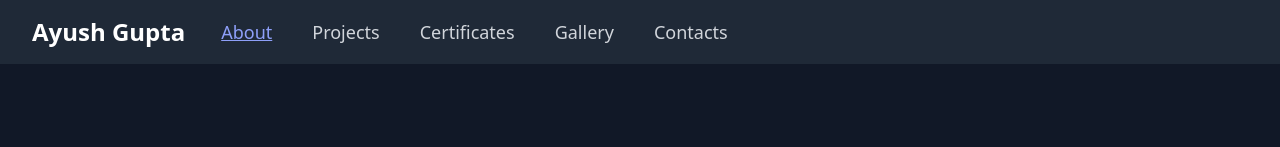
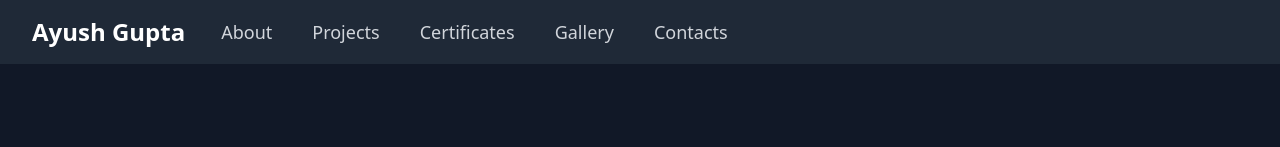
Before and after one commit to Ayush-gupta-dev/my-portfolio, a React (Create React App) app: page / in a window 1280 px wide. Shown: the top 147 px of the page. Built offline with nearby package versions, Linux system fonts and the light colour scheme; the HTML template or start-up script is replaced by a standard one.

Commit message:
nvabar react-scroll addedd

```diff
--- a/package.json
+++ b/package.json
@@ -14,7 +14,10 @@
     "react-dom": "^18.2.0",
     "react-icons": "^4.11.0",
     "react-scripts": "5.0.1",
+    "react-scroll": "^1.8.9",
+    "react-scrollspy": "^3.4.3",
     "react-typewriter-effect": "^1.1.0",
+    "scrollspy": "^1.6.0",
     "tailwindcss": "^3.3.3",
     "web-vitals": "^2.1.4"
   },
--- a/src/App.js
+++ b/src/App.js
@@ -7,8 +7,12 @@ function App() {
 
  <div className="h-screen relative">
       <Navbar/>
+      <section id="about">
       <About/>
+      </section>
+      <section id="contact">
       <Contact/>
+      </section>
     </div>
   );
 }
--- a/src/screens/Contact.js
+++ b/src/screens/Contact.js
@@ -4,7 +4,7 @@ import Form from '../components/Contact_Form/Form'
 const Contact = () => {
   return (
     <>
-    <div className='flex md:flex-row flex-col justify-center  md:p-12 md:mb-12 md:mx-20 p-0 m-0'>
+    <div className='md:mt-24 flex md:flex-row flex-col justify-center  md:p-12 md:mx-20 p-0 m-0'>
         <div className='md:w-[397px] w-full'>
         <div className=' text-[#f8f8f2] font-bold md:text-5xl text-2xl w-full text-center font-sora'>
         Contact
--- a/src/screens/navbar.js
+++ b/src/screens/navbar.js
@@ -1,13 +1,14 @@
 import { Fragment } from 'react'
 import { Disclosure, Menu, Transition } from '@headlessui/react'
 import { Bars3Icon, XMarkIcon } from '@heroicons/react/24/outline'
+import { Link } from 'react-scroll'
 
 const navigation = [
-    { name: 'About', href: '#', current: true },
+    { name: 'About', href: 'about', current: false },
   { name: 'Projects', href: '#', current: false },
   { name: 'Certificates', href: '#', current: false },
   { name: 'Gallery', href: '#', current: false },
-  { name: 'Contacts', href: '#', current: false },
+  { name: 'Contacts', href: 'contact', current: false },
 ]
 
 function classNames(...classes) {
@@ -39,18 +40,23 @@ export default function Navbar() {
                 </div>
                 <div className="hidden sm:ml-6 sm:block">
                   <div className="flex space-x-4">
+
                     {navigation.map((item) => (
-                      <a
+                      <Link
                         key={item.name}
-                        href={item.href}
+                        smooth={true}
+                        duration={300}
+                        spy={true}
+                        offset={-100}
+                        to={item.href}
                         className={classNames(
                           item.current ? ' underline decoration-[#8E9FF8]-600 text-[#8E9FF8]	hover:bg-gray-700' : 'text-gray-300 hover:bg-gray-700 hover:text-white',
                           'rounded-md px-3 py-2 text-lg font-medium'
                         )}
-                        aria-current={item.current ? 'page' : undefined}
+                        aria-current={item.current ? 'about' : undefined}
                       >
                         {item.name}
-                      </a>
+                      </Link>
                     ))}
                   </div>
                 </div>
```
Also changed, not shown: 1 other file (tests, documents, lock files or other folders).
